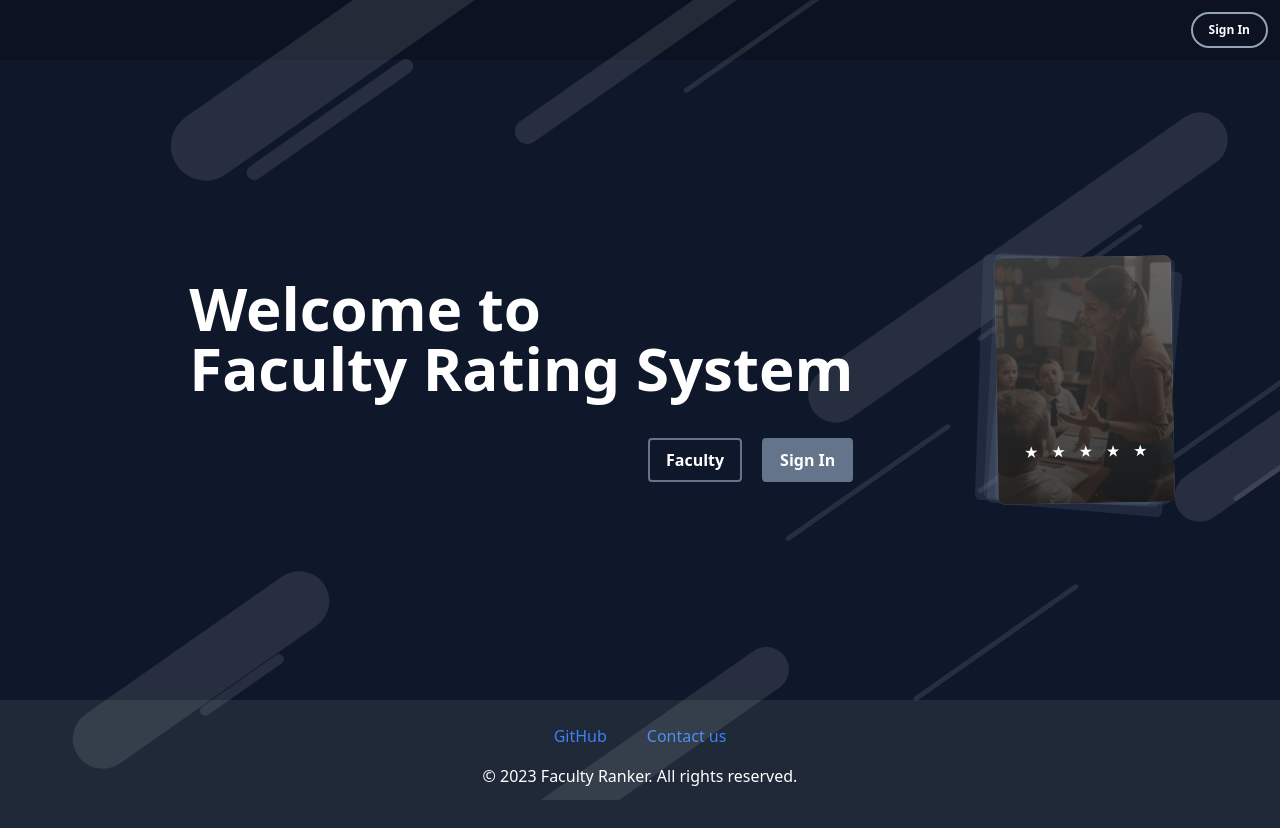
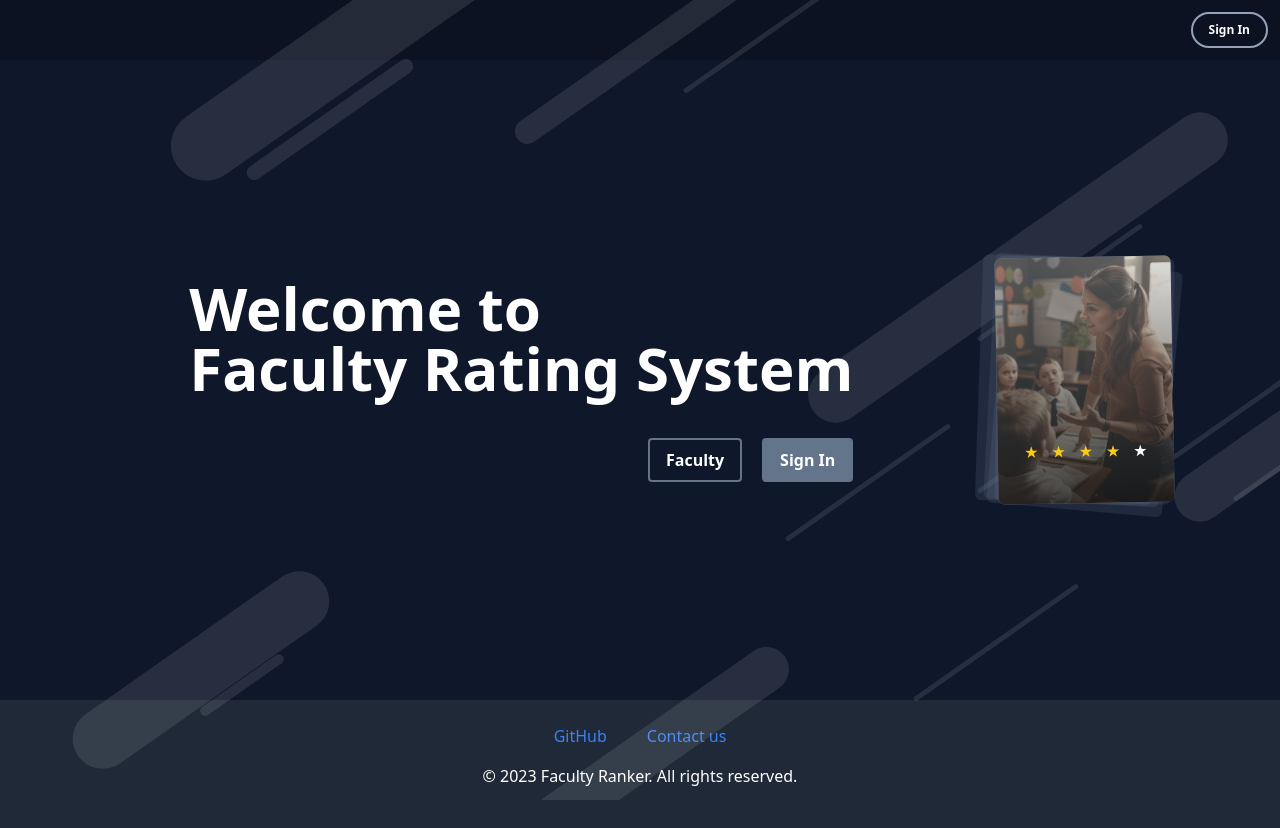
Before and after one commit to Sarath191181208/faculty-ranker, a Next.js app: page / in a window 1280 px wide. Built offline with nearby package versions, Linux system fonts and the light colour scheme; no server answers.

Commit message:
+small ui change

```diff
--- a/src/app/homePage.css
+++ b/src/app/homePage.css
@@ -137,7 +137,7 @@
     left: 0;
     width: 100%;
     height: 100%;
-    background-image: linear-gradient(rgb(62, 62, 62), rgb(26, 26, 26));
+    background-image: linear-gradient(rgba(169, 169, 169, 0.455), rgb(26, 26, 26));
     opacity: 0.8;
     border-radius: inherit;
 }
--- a/src/app/page.tsx
+++ b/src/app/page.tsx
@@ -61,23 +61,23 @@ function CardAnimationComponent({ className = "" }) {
         <span className="text-center change-color-animation"> ★ </span>
       </div> */}
       <div className="absolute grid p-5 grid-cols-5 items-end border-white w-44 rounded-md aspect-[5/7] bg-slate-500 translate-x-[10%] -rotate-1">
-        <span className="text-center z-10 change-color-animation mb-5">
+        <span className="text-center z-10 text-yellow-400 mb-5">
           {" "}
           ★{" "}
         </span>
-        <span className="text-center z-10 change-color-animation mb-5">
+        <span className="text-center z-10 text-yellow-400 mb-5">
           {" "}
           ★{" "}
         </span>
-        <span className="text-center z-10 change-color-animation mb-5">
+        <span className="text-center z-10 text-yellow-400 mb-5">
           {" "}
           ★{" "}
         </span>
-        <span className="text-center z-10 change-color-animation mb-5">
+        <span className="text-center z-10 text-yellow-400 mb-5">
           {" "}
           ★{" "}
         </span>
-        <span className="text-center z-10 change-color-animation mb-5">
+        <span className="text-center z-10 mb-5">
           {" "}
           ★{" "}
         </span>
```
